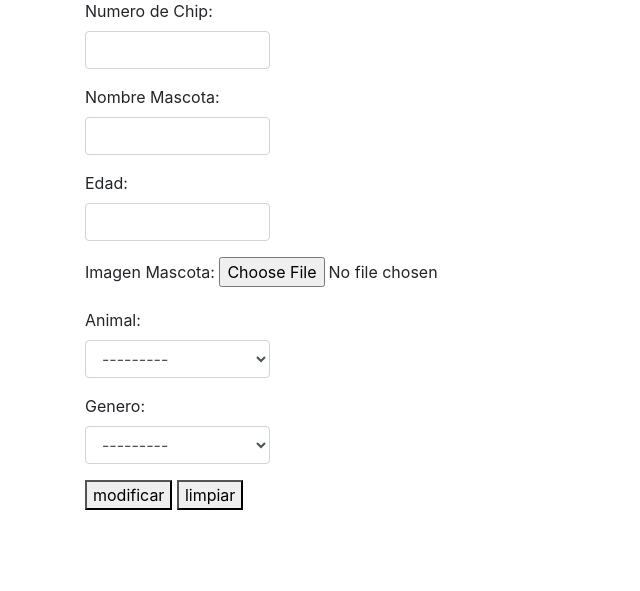
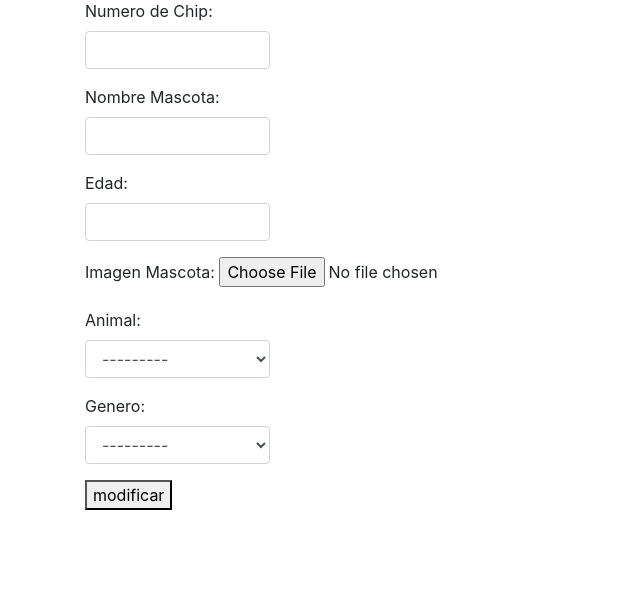
Before and after one commit to diegoesp28/proyecto2, a Django app: template core/templates/core/form_mod_mascota.html in a window 1280 px wide. Shown: the part 39-630 px from the top of the page, without its empty margins (0-640 px from the left). Run offline with Django 3.2, Linux system fonts and the light colour scheme; the template is opened without the code that fills it: values that come from a table or form of the project are taken from there, others are empty; some libraries are stand-ins or nearby versions.

Commit message:
eliminar boton sin sentido

```diff
--- a/core/templates/core/form_mod_mascota.html
+++ b/core/templates/core/form_mod_mascota.html
@@ -26,7 +26,6 @@
     {{ form.as_p}}
     </div>
     <button type="submit">modificar</button>
-    <button type="reset">limpiar</button>
     </form>
 <div class="{{configuracion}}" role="alert">{{mensaje}}</div>
 </div>
```
